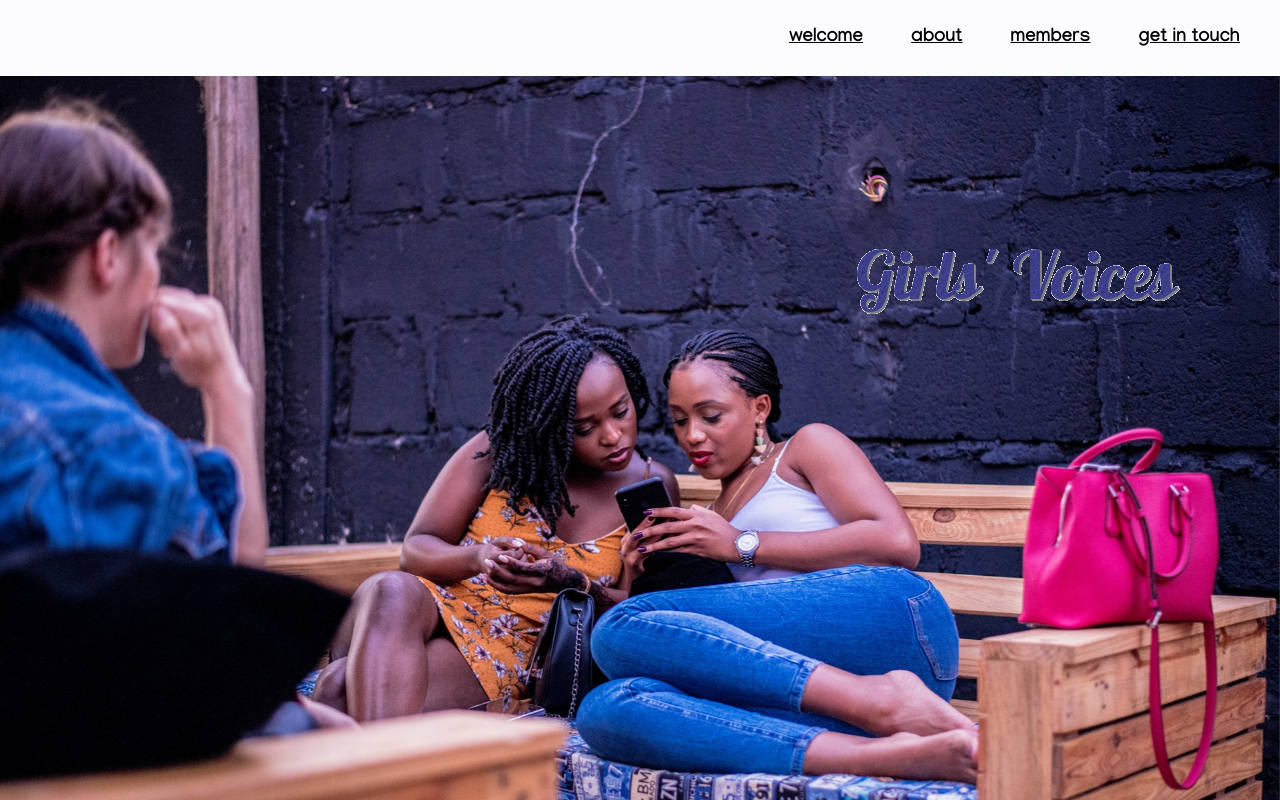
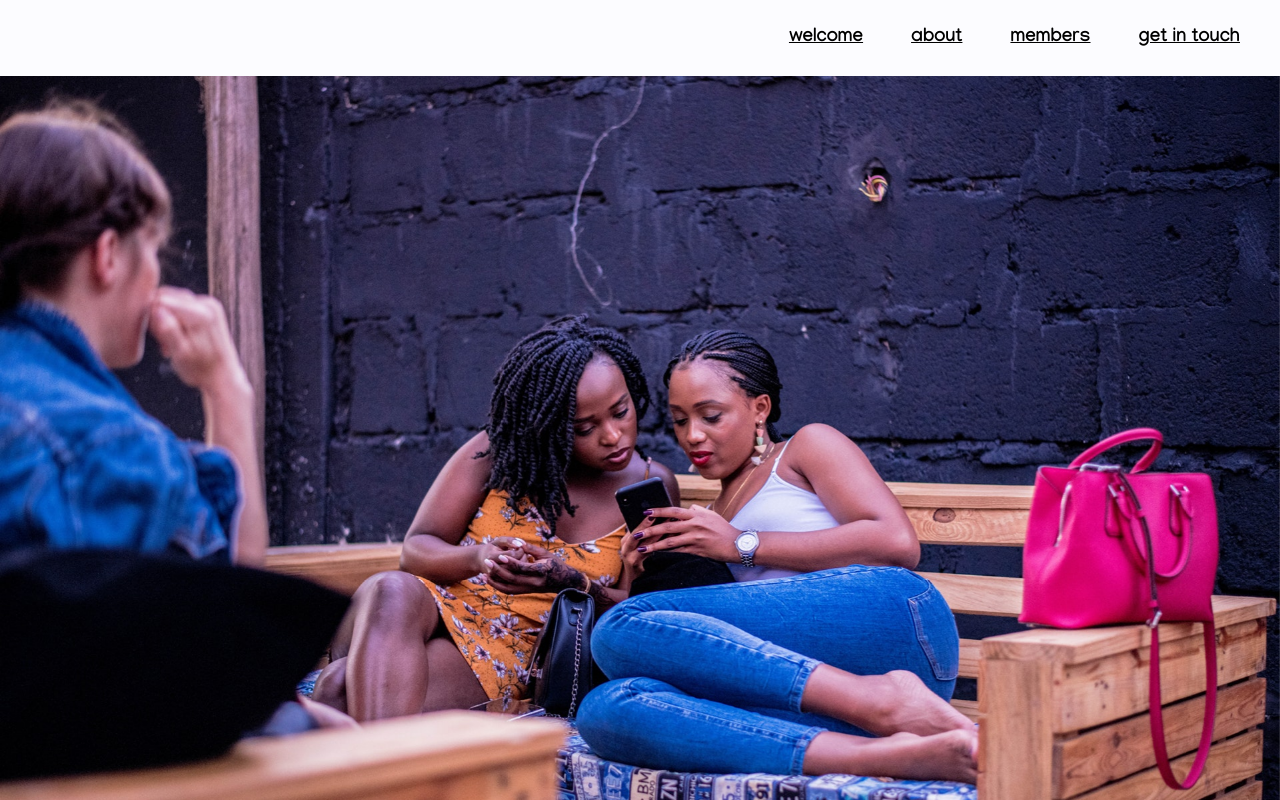
Before and after one commit to Maria218/ReactHooks, a React (Create React App) app: page / in a window 1280 px wide. Shown: the top 800 px of the page. Built offline with nearby package versions, Linux system fonts and the light colour scheme.

Commit message:
About to change all my code

```diff
--- a/src/main/home/Home.js
+++ b/src/main/home/Home.js
@@ -15,7 +15,6 @@ export default function Home() {
                         <img src={main_image} class="d-block w-100" alt="This is the main image" />
                         <div class="text">
                             {/* <h1>Flying Kites</h1> */}
-                            <img src={logo1} />
                         </div>
                     </div>
                     {/* <div class="carousel-item">
```
